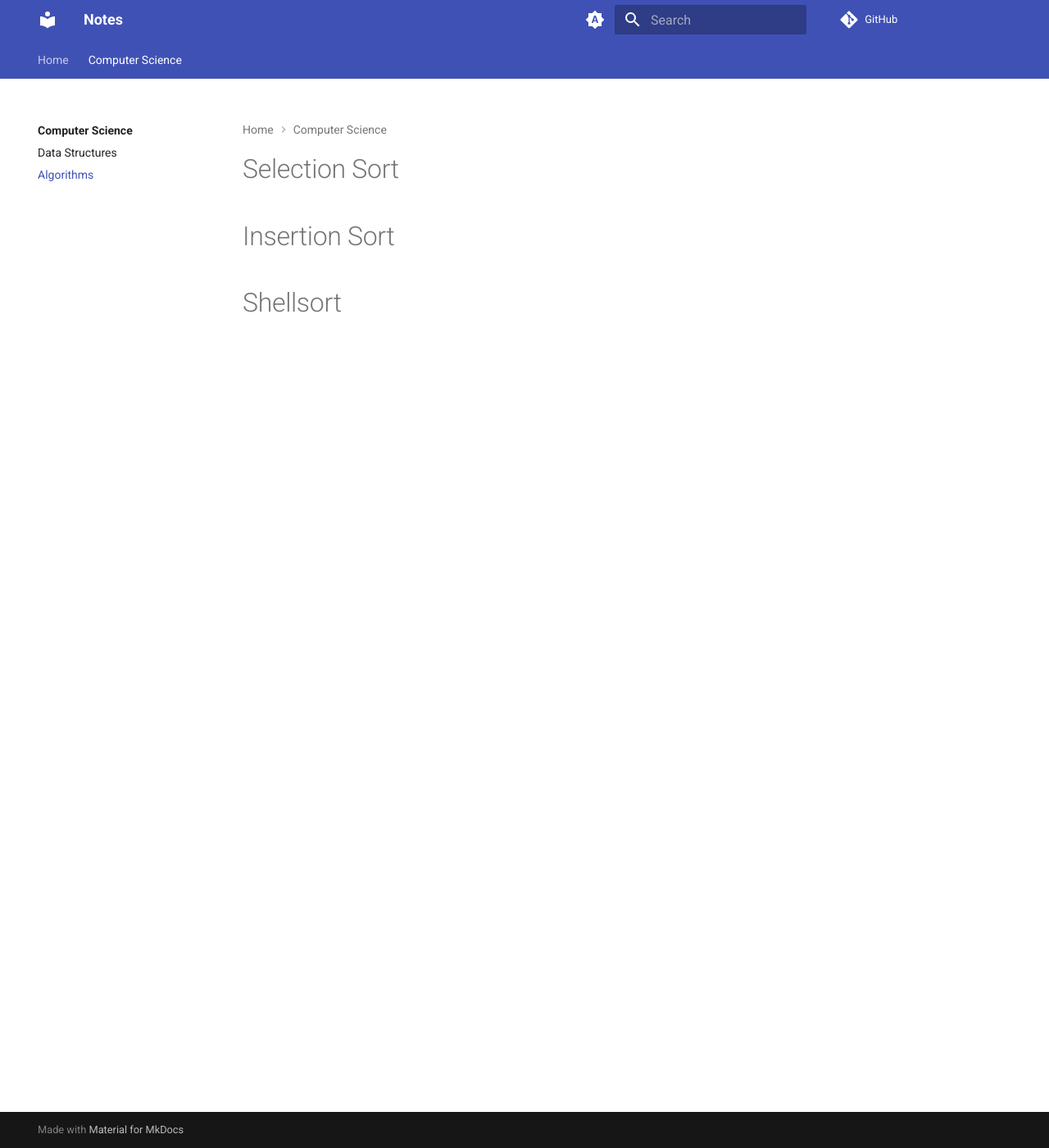
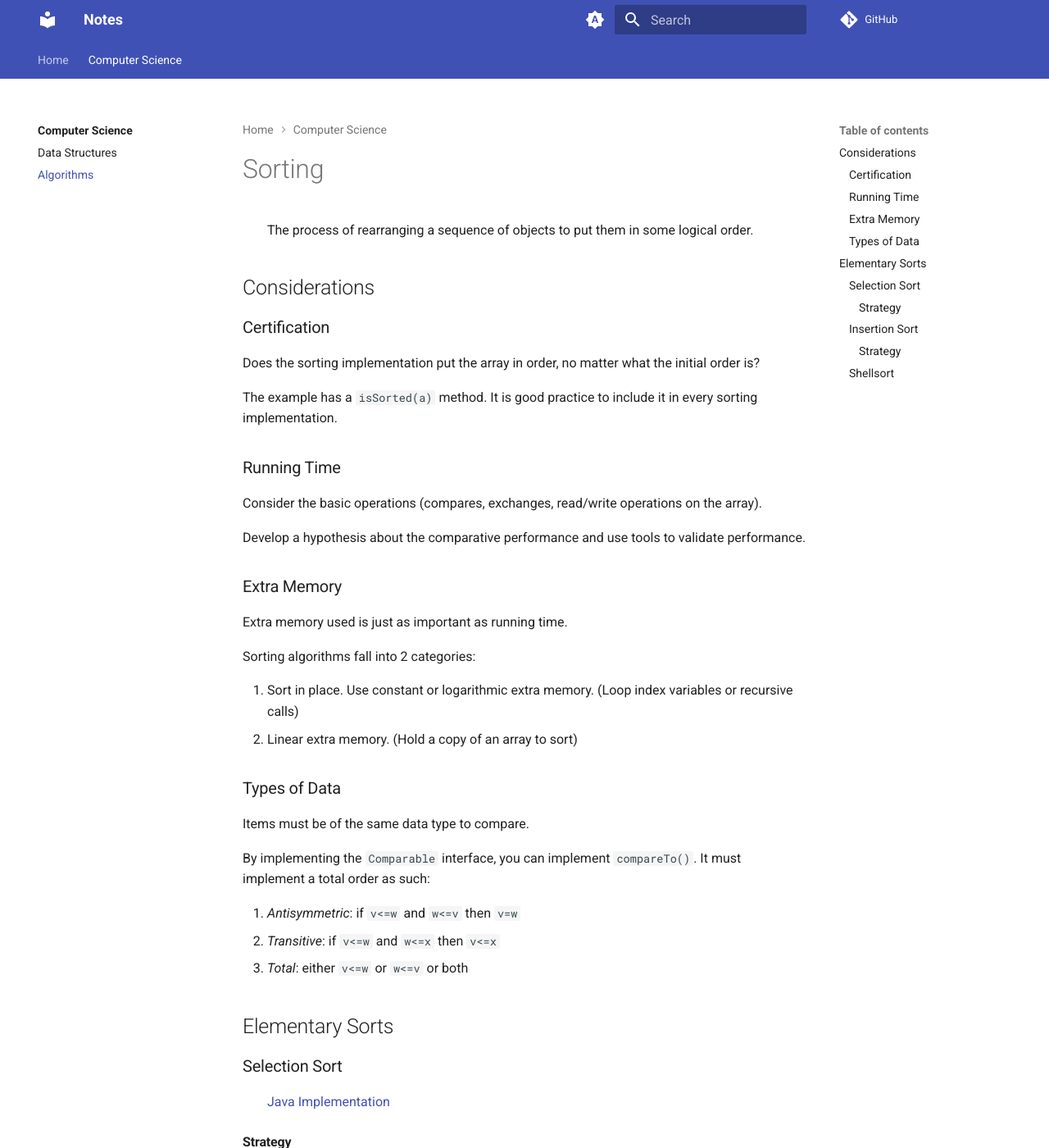
Before and after one commit to noreynolds/notes, an MkDocs documentation site: the page built from docs/cs/algorithms/index.md, in a window 1280 px wide and 1400 px high. Shown: the whole window at 82% size. Built offline with MkDocs 1.6.1 and Material for MkDocs 9.7.7, drawn with Linux system fonts in a browser that asks for light colours; comment, search, counter and statistics services are not loaded; some of the changed text lies outside the part shown.

Commit message:
insertion/selection sort

```diff
--- a/docs/cs/algorithms/index.md
+++ b/docs/cs/algorithms/index.md
@@ -1,5 +1,88 @@
-# Selection Sort
+# Sorting
+/// define
 
-# Insertion Sort
+- The process of rearranging a sequence of objects to put them in some logical order.
 
-# Shellsort
+///
+
+## Considerations
+
+### Certification
+
+Does the sorting implementation put the array in order, no matter what the initial order is?
+
+The example has a `isSorted(a)` method. It is good practice to include it in every sorting implementation.
+
+### Running Time
+
+Consider the basic operations (compares, exchanges, read/write operations on the array).
+
+Develop a hypothesis about the comparative performance and use tools to validate performance.
+
+### Extra Memory
+
+Extra memory used is just as important as running time.
+
+Sorting algorithms fall into 2 categories:
+
+1. Sort in place. Use constant or logarithmic extra memory. (Loop index variables or recursive calls)
+2. Linear extra memory. (Hold a copy of an array to sort)
+
+### Types of Data
+
+Items must be of the same data type to compare.
+
+By implementing the `Comparable` interface, you can implement `compareTo()`. It must implement a total order as such:
+
+1. _Antisymmetric_: if `v<=w` and `w<=v` then `v=w`
+1. _Transitive_: if `v<=w` and `w<=x` then `v<=x`
+1. _Total_: either `v<=w` or `w<=v` or both
+
+## Elementary Sorts
+
+### Selection Sort
+/// define
+
+- [Java Implementation](selection.md)
+
+///
+
+#### Strategy
+
+1. Find the smallest item in the array and exchange it with the first entry (Itself if the first entry is already the smallest).
+2. Find the next (second) smallest item and exchange with the second entry.
+3. Continue until complete.
+
+!!! note "Good To Know"
+
+    For an array of length n:
+
+    - ~$\frac{n}{2}$ compares
+    - `n` exchanges
+
+    Running time is insensitive to input. It can take a sorted array as long as an unsorted array because no information is carried to the next operation.
+
+    Data movement is minimal. Entries are only moved once (if needed). Worst case `n` exchanges.
+
+### Insertion Sort
+/// define
+
+- [Java Implementation](insertion.md)
+
+///
+
+#### Strategy
+
+Items to the left of the current index are sorted, but not in their final position. Items may shift if a smaller item is found later. Sorting is finished when the final item is reached.
+
+!!! note "Good To Know"
+
+    For an array of length `n`:
+
+    | Algorithm Analysis | Comparisons      | Exchanges        |
+    |--------------------|:----------------:|:----------------:|
+    | Average Case       | ~$\frac{n^2}{4}$ | ~$\frac{n^2}{4}$ |
+    | Best Case          |        n-1       |         0        |
+    | Worst Case         | ~$\frac{n^2}{2}$ | ~$\frac{n^2}{2}$ |
+
+### Shellsort
--- /dev/null
+++ b/docs/javascripts/mathjax.js
@@ -0,0 +1,19 @@
+window.MathJax = {
+  tex: {
+    inlineMath: [["\\(", "\\)"]],
+    displayMath: [["\\[", "\\]"]],
+    processEscapes: true,
+    processEnvironments: true
+  },
+  options: {
+    ignoreHtmlClass: ".*|",
+    processHtmlClass: "arithmatex"
+  }
+};
+
+document$.subscribe(() => {
+  MathJax.startup.output.clearCache()
+  MathJax.typesetClear()
+  MathJax.texReset()
+  MathJax.typesetPromise()
+})
--- a/mkdocs.yml
+++ b/mkdocs.yml
@@ -59,6 +59,7 @@ markdown_extensions:
   - pymdownx.tabbed:
       alternate_style: true
   - pymdownx.highlight:
+      linenums: true
       anchor_linenums: true
       line_spans: __span
       pygments_lang_class: true
@@ -70,4 +71,11 @@ markdown_extensions:
   - pymdownx.mark
   - pymdownx.tilde
   - pymdownx.details
+  - pymdownx.blocks.definition
   - admonition
+  - pymdownx.arithmatex:
+      generic: true
+
+extra_javascript:
+  - javascripts/mathjax.js
+  - https://unpkg.com/mathjax@3/es5/tex-mml-chtml.js
```
Also changed, not shown: docs/cs/algorithms/insertion.md (added, +15 -0 lines), docs/cs/algorithms/selection.md (added, +18 -0 lines), docs/cs/datastructures/array.md (+28 -36 lines), docs/cs/datastructures/bag.md (+38 -0 lines), docs/cs/datastructures/index.md (+31 -14 lines), docs/cs/datastructures/queue.md (+35 -9 lines), docs/cs/datastructures/stack.md (+30 -16 lines).
